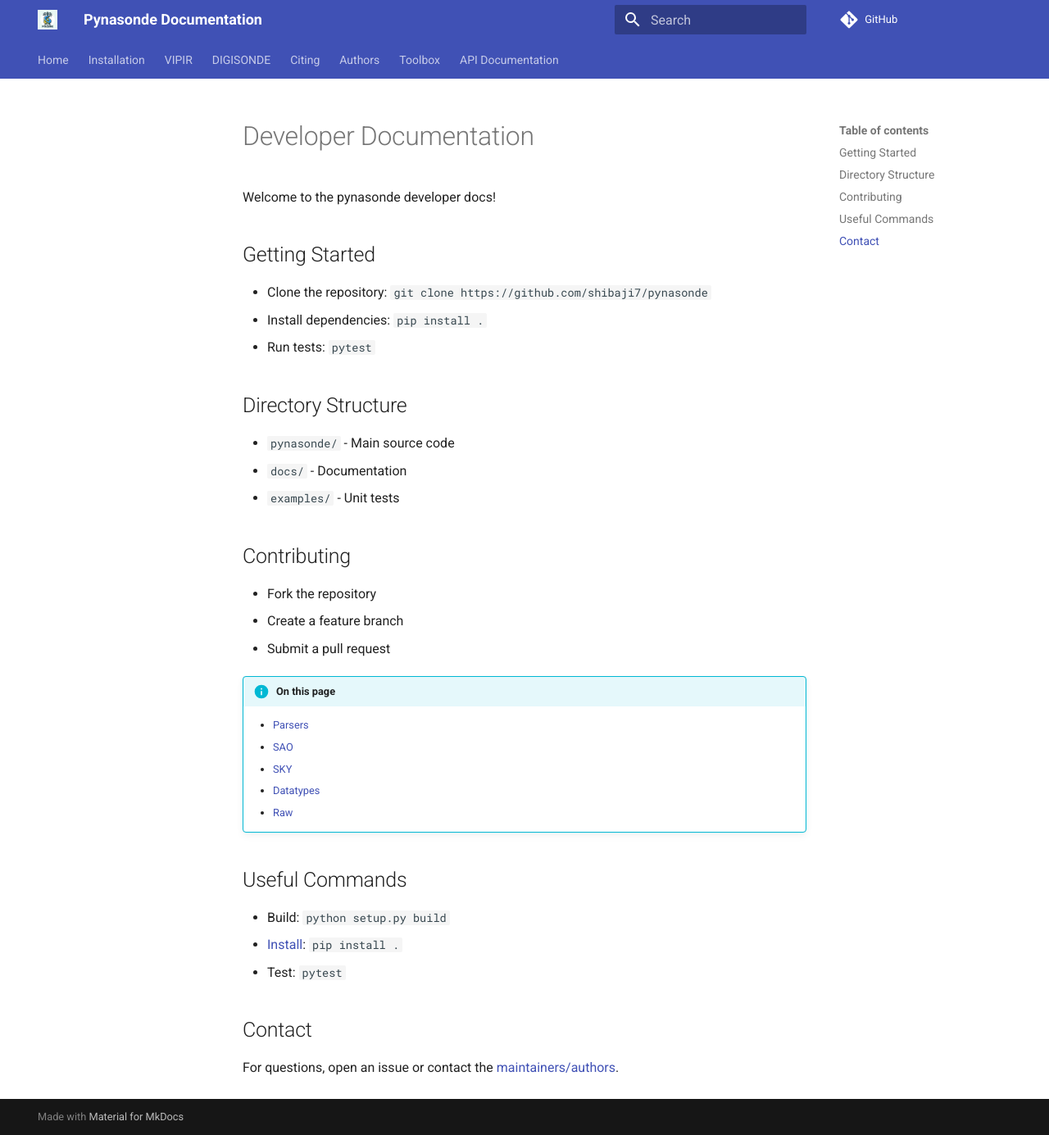
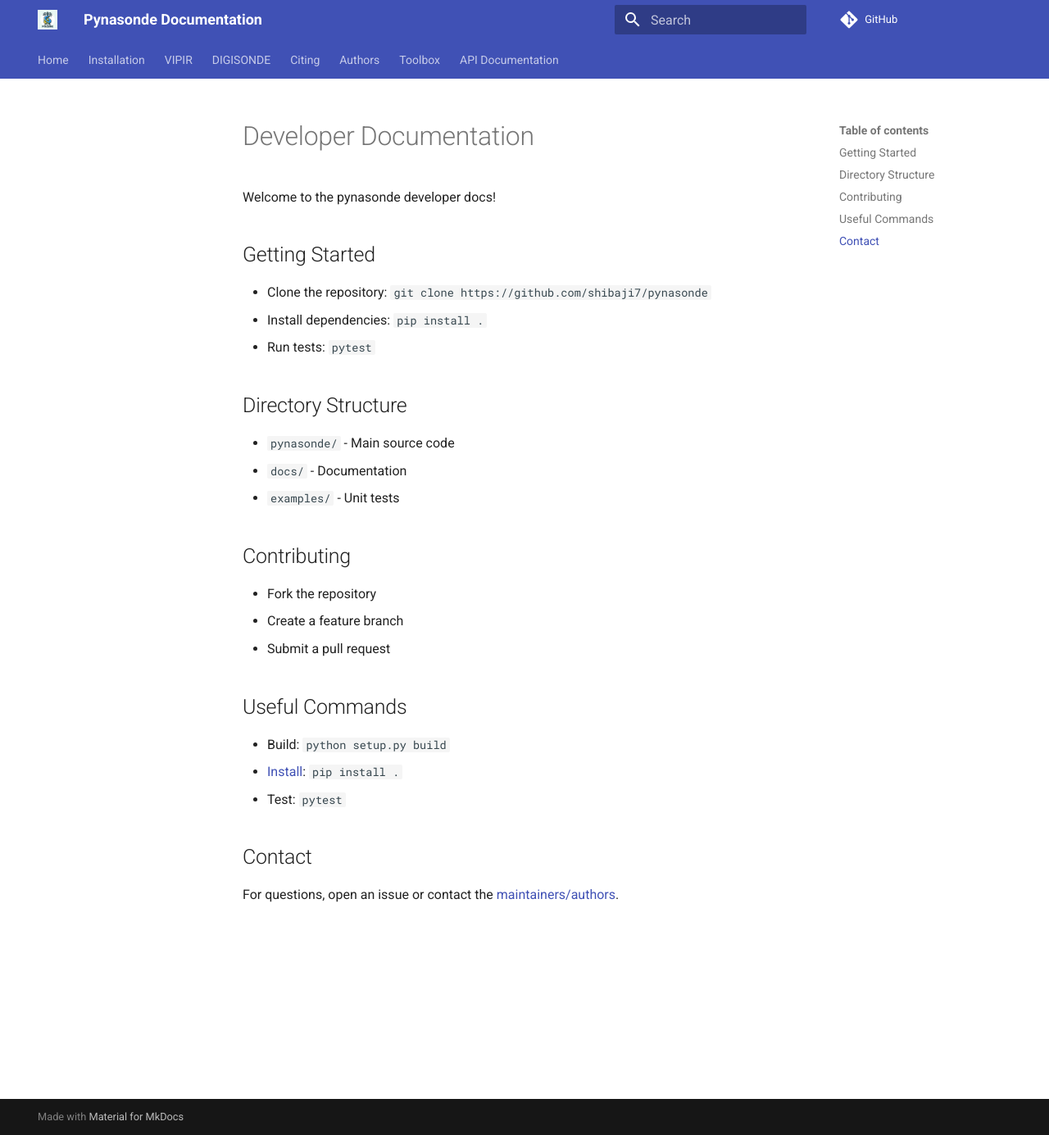
Before and after one commit to shibaji7/pynasonde, an MkDocs documentation site: the page built from docs/dev/index.md, in a window 1280 px wide and 1385 px high. Shown: the whole window at 82% size. Built offline with MkDocs 1.6.1 and Material for MkDocs 9.7.7, drawn with Linux system fonts in a browser that asks for light colours; comment, search, counter and statistics services are not loaded; part of the change alters nothing that is shown.

```diff
--- a/docs/dev/index.md
+++ b/docs/dev/index.md
@@ -17,13 +17,6 @@ Welcome to the pynasonde developer docs!
 - Create a feature branch
 - Submit a pull request
 
-!!! info "On this page"
-    - [Parsers](#parsers)
-      - [SAO](#sao)
-      - [SKY](#sky)
-    - [Datatypes](#datatypes)
-    - [Raw](#raw)
-
 ## Useful Commands
 - Build: `python setup.py build`
 - [Install](../user/install.md): `pip install .`
--- a/mkdocs.yml
+++ b/mkdocs.yml
@@ -74,25 +74,26 @@ nav:
             - skymaps: tools/skymaps.md
             - stackplot: tools/stackplot.md
             - trace: tools/trace.md
-    - API Documentation: dev/
-    #         - Overview: dev/digisonde/README.md
-    #         - Parsers:
-    #             - SAO: dev/digisonde/parsers_sao.md
-    #             - SKY: dev/digisonde/parsers_sky.md
-    #             - SBF: dev/digisonde/parsers_sbf.md
-    #             - MMM: dev/digisonde/parsers_mmm.md
-    #             - DFT: dev/digisonde/parsers_dft.md
-    #             - RSF: dev/digisonde/parsers_rsf.md
-    #             - EDP: dev/digisonde/parsers_edp.md
-    #             - DVL: dev/digisonde/parsers_dvl.md
-    #         - Datatypes:
-    #             - Index: dev/digisonde/datatypes.md
-    #             - SAO XML: dev/digisonde/datatypes_saoxmldatatypes.md
-    #             - SBF: dev/digisonde/datatypes_sbfdatatypes.md
-    #             - MMM: dev/digisonde/datatypes_mmmdatatypes.md
-    #             - DFT: dev/digisonde/datatypes_dftdatatypes.md
-    #             - RSF: dev/digisonde/datatypes_rsfdatatypes.md
-    #         - Raw:
-    #             - Parse: dev/digisonde/raw_parse.md
-    #             - IQStream AFRL: dev/digisonde/raw_iqstream_afrl.md
-    #             - Raw plots: dev/digisonde/raw_raw_plots.md
+    - API Documentation:
+            - Digisonde: digisonde/index.md
+            - digi_utils.md
+            - digi_plots.md
+            - Digisonde Parsers: digisonde/parsers/index.md
+                - digisonde/parsers/sao.md
+                - digisonde/parsers/sky.md
+                - digisonde/parsers/sbf.md
+                - digisonde/parsers/mmm.md
+                - digisonde/parsers/dft.md
+                - digisonde/parsers/rsf.md
+                - digisonde/parsers/edp.md
+                - digisonde/parsers/dvl.md
+            - Digisonde Datatypes: digisonde/datatypes/index.md
+                - digisonde/datatypes/saoxmldatatypes.md
+                - digisonde/datatypes/sbfdatatypes.md
+                - digisonde/datatypes/mmmdatatypes.md
+                - digisonde/datatypes/dftdatatypes.md
+                - digisonde/datatypes/rsfdatatypes.md
+            - Raw Digisonde: digisonde/raw/index.md
+                - digisonde/raw/parse.md
+                - digisonde/raw/iqstream_afrl.md
+                - digisonde/raw/raw_plots.md
```
